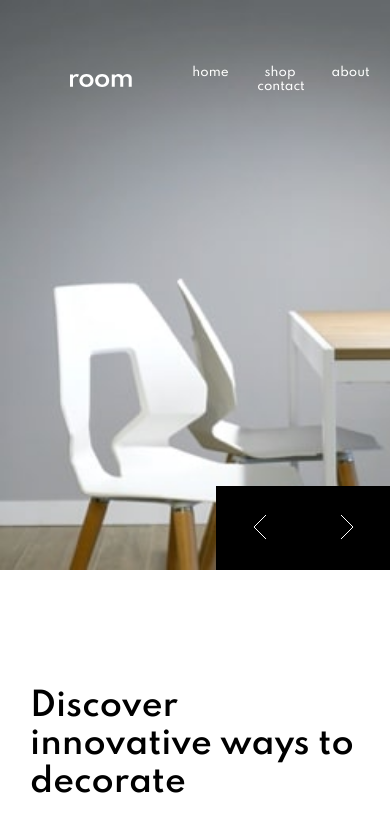
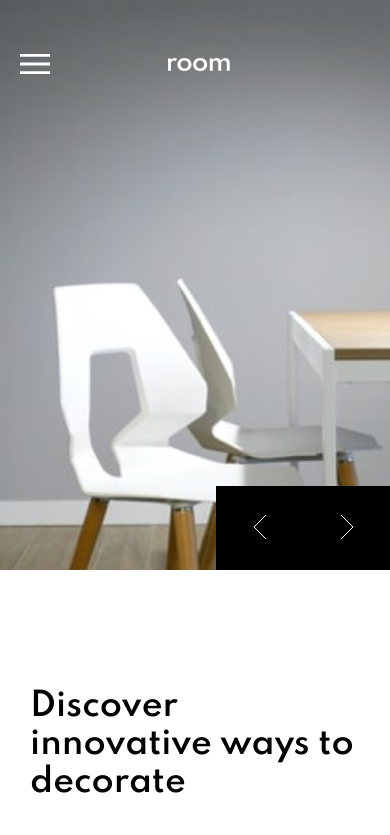
Before and after one commit to jundymek/room-homepage-frontendmentor, a React (Create React App) app: page / in a window 390 px wide. Shown: the top 835 px of the page. Built offline with nearby package versions, Linux system fonts and the light colour scheme.

Commit message:
style: hamburger on mobile

```diff
--- a/src/components/slider/Slider.module.scss
+++ b/src/components/slider/Slider.module.scss
@@ -8,10 +8,25 @@
   height: 570px;
   color: $white;
   position: relative;
-  @media (max-width: 1000px) {
+  @media (max-width: $desktop) {
     width: 100%;
+    max-width: unset;
     background: url("../../images/mobile-image-hero-1.jpg");
     background-size: cover;
+  }
+}
+
+.hamburger {
+  position: fixed;
+  margin: 0;
+  padding: 0;
+  top: 54px;
+  left: 20px;
+  background: none;
+  border: none;
+  cursor: pointer;
+  @media (min-width: $desktop) {
+    display: none;
   }
 }
 
@@ -19,12 +34,18 @@
   display: flex;
   align-items: center;
   margin: 50px 0 0 70px;
+  @media (max-width: $desktop) {
+    justify-content: center;
+  }
 }
 
 .nav {
   display: flex;
   justify-content: center;
   align-items: center;
+  @media (max-width: $desktop) {
+    display: none;
+  }
 }
 
 .navList {
@@ -45,4 +66,7 @@
   margin: 0;
   padding: 0;
   font-weight: 500;
+  @media (max-width: $desktop) {
+    transform: translateX(-50%);
+  }
 }
--- a/src/components/slider/Slider.tsx
+++ b/src/components/slider/Slider.tsx
@@ -3,6 +3,7 @@ import { useWindowWidth } from "../../customHooks/useWindowWidth";
 import Arrows from "../arrows/Arrows";
 import styles from "./Slider.module.scss";
 import logo from "../../images/logo.svg";
+import hamburger from "../../images/icon-hamburger.svg";
 
 const Slider = () => {
   const windowWidth = useWindowWidth();
@@ -11,6 +12,9 @@ const Slider = () => {
   return (
     <section className={styles.slider}>
       <div className={styles.navWrapper}>
+        <button className={styles.hamburger}>
+          <img src={hamburger} alt="" width="30" height="20" />
+        </button>
         <h1 className={styles.title}>
           <img src={logo} alt="Room logo" />
         </h1>
```
